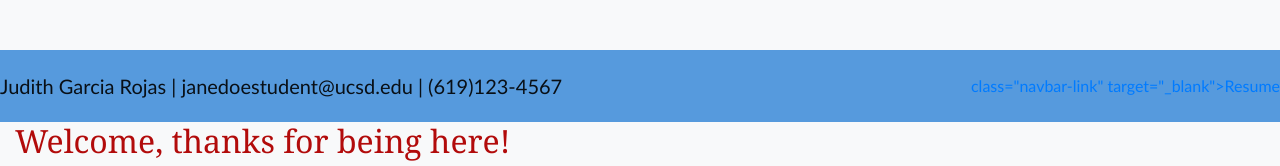
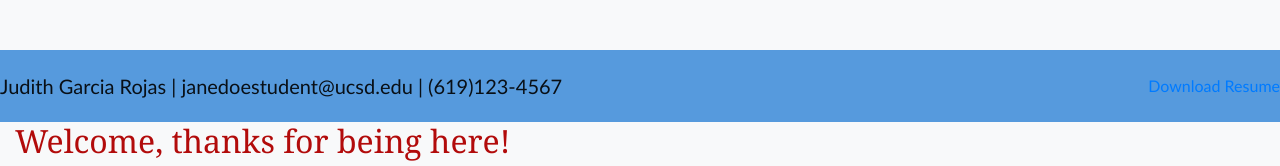
Before and after one commit to jmgr004/JudithGarciaRojas, a plain HTML site: page index.html in a window 1280 px wide. Shown: the top 166 px of the page. Drawn offline with nearby package versions, Linux system fonts and the light colour scheme.

Commit message:
Update index.html

```diff
--- a/index.html
+++ b/index.html
@@ -40,7 +40,7 @@
         <div class="collapse navbar-collapse" id="navbarTogglerDemo01">
   <ul class="navbar-nav ml-auto">
     <li class="navbar-item">
-      <a href="doc/Resume for Cogs 3-1 (1).pdf"> class="navbar-link" target="_blank">Resume</a>
+      <a href="doc/Resume for Cogs 3-1 (1).pdf" target="_blank">Download Resume</a>
     </li>
   </ul>
 </div>
```
